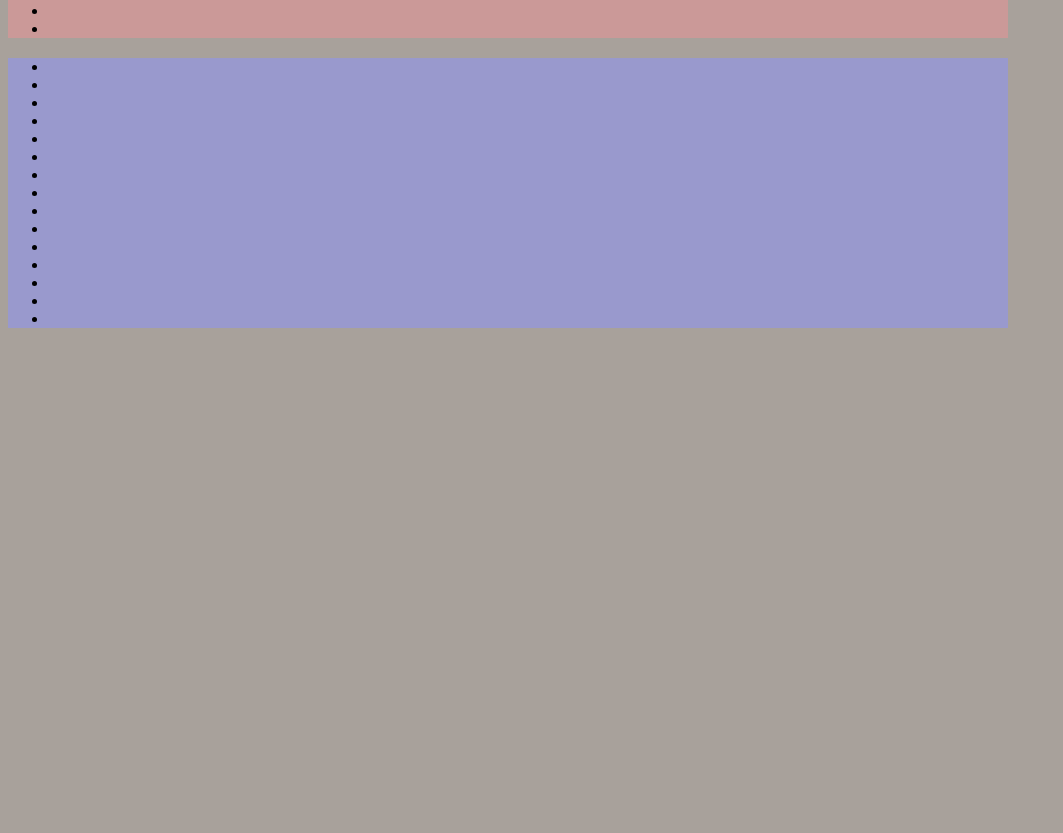
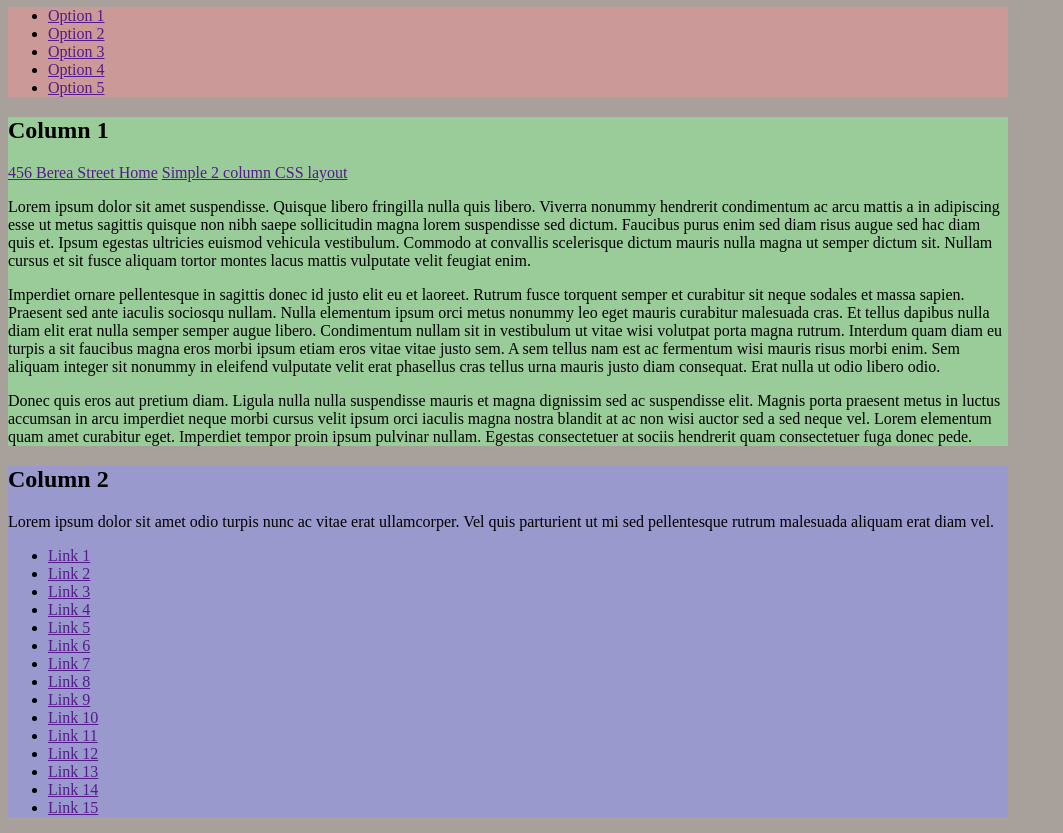
Before and after one commit to dmdiehr/layout, a plain HTML site: page index.html in a window 1280 px wide. Shown: the part 73-906 px from the top of the page, without its empty margins (0-1063 px from the left). Before the commit the page ends 800 px from the top, so only its background shows below. Drawn offline with Linux system fonts and the light colour scheme.

Commit message:
Add all the content to the html tags in index.html.

```diff
--- a/index.html
+++ b/index.html
@@ -7,47 +7,54 @@
   <body>
     <div id="container">
       <header>
-        <h1></h1>
+        <h1>Simple 2 column CSS layout, final layout</h1>
         <nav>
           <ul>
-            <li><a href=""></a></li>
-            <li><a href=""></a></li>
-            <li><a href=""></a></li>
-            <li><a href=""></a></li>
-            <li><a href=""></a></li>
-          </ul>
+            <li><a href="">Option 1</a></li>
+            <li><a href="">Option 2</a></li>
+            <li><a href="">Option 3</a></li>
+            <li><a href="">Option 4</a></li>
+            <li><a href="">Option 5</a></li>
+           </ul>
         </nav>
       </header>
-      <div id="column1">
-        <h2></h2>
-        <a href=""></a>
-        <a href=""></a>
-        <p></p>
-        <p></p>
-        <p></p>
-      </div>
-      <div id="column2">
-        <h2></h2>
-        <p></p>
+      <section id="column1">
+        <h2>Column 1</h2>
+        <a href="">456 Berea Street Home</a>
+        <a href="">Simple 2 column CSS layout</a>
+        <p>
+          Lorem ipsum dolor sit amet suspendisse. Quisque libero fringilla nulla quis libero. Viverra nonummy hendrerit condimentum ac arcu mattis a in adipiscing esse ut metus sagittis quisque non nibh saepe sollicitudin magna lorem suspendisse sed dictum. Faucibus purus enim sed diam risus augue sed hac diam quis et. Ipsum egestas ultricies euismod vehicula vestibulum. Commodo at convallis scelerisque dictum mauris nulla magna ut semper dictum sit. Nullam cursus et sit fusce aliquam tortor montes lacus mattis vulputate velit feugiat enim.
+        </p>
+        <p>
+          Imperdiet ornare pellentesque in sagittis donec id justo elit eu et laoreet. Rutrum fusce torquent semper et curabitur sit neque sodales et massa sapien. Praesent sed ante iaculis sociosqu nullam. Nulla elementum ipsum orci metus nonummy leo eget mauris curabitur malesuada cras. Et tellus dapibus nulla diam elit erat nulla semper semper augue libero. Condimentum nullam sit in vestibulum ut vitae wisi volutpat porta magna rutrum. Interdum quam diam eu turpis a sit faucibus magna eros morbi ipsum etiam eros vitae vitae justo sem. A sem tellus nam est ac fermentum wisi mauris risus morbi enim. Sem aliquam integer sit nonummy in eleifend vulputate velit erat phasellus cras tellus urna mauris justo diam consequat. Erat nulla ut odio libero odio.
+        </p>
+        <p>
+          Donec quis eros aut pretium diam. Ligula nulla nulla suspendisse mauris et magna dignissim sed ac suspendisse elit. Magnis porta praesent metus in luctus accumsan in arcu imperdiet neque morbi cursus velit ipsum orci iaculis magna nostra blandit at ac non wisi auctor sed a sed neque vel. Lorem elementum quam amet curabitur eget. Imperdiet tempor proin ipsum pulvinar nullam. Egestas consectetuer at sociis hendrerit quam consectetuer fuga donec pede.
+        </p>
+      </section>
+      <section id="column2">
+        <h2>Column 2</h2>
+        <p>
+          Lorem ipsum dolor sit amet odio turpis nunc ac vitae erat ullamcorper. Vel quis parturient ut mi sed pellentesque rutrum malesuada aliquam erat diam vel.
+        </p>
         <ul>
-          <li><a href=""></a></li>
-          <li><a href=""></a></li>
-          <li><a href=""></a></li>
-          <li><a href=""></a></li>
-          <li><a href=""></a></li>
-          <li><a href=""></a></li>
-          <li><a href=""></a></li>
-          <li><a href=""></a></li>
-          <li><a href=""></a></li>
-          <li><a href=""></a></li>
-          <li><a href=""></a></li>
-          <li><a href=""></a></li>
-          <li><a href=""></a></li>
-          <li><a href=""></a></li>
-          <li><a href=""></a></li>
+           <li><a href="">Link 1</a></li>
+           <li><a href="">Link 2</a></li>
+           <li><a href="">Link 3</a></li>
+           <li><a href="">Link 4</a></li>
+           <li><a href="">Link 5</a></li>
+           <li><a href="">Link 6</a></li>
+           <li><a href="">Link 7</a></li>
+           <li><a href="">Link 8</a></li>
+           <li><a href="">Link 9</a></li>
+           <li><a href="">Link 10</a></li>
+           <li><a href="">Link 11</a></li>
+           <li><a href="">Link 12</a></li>
+           <li><a href="">Link 13</a></li>
+           <li><a href="">Link 14</a></li>
+           <li><a href="">Link 15</a></li>
         </ul>
-      </div>
-
+      </section>
     </div>
   </body>
 </html>
```
